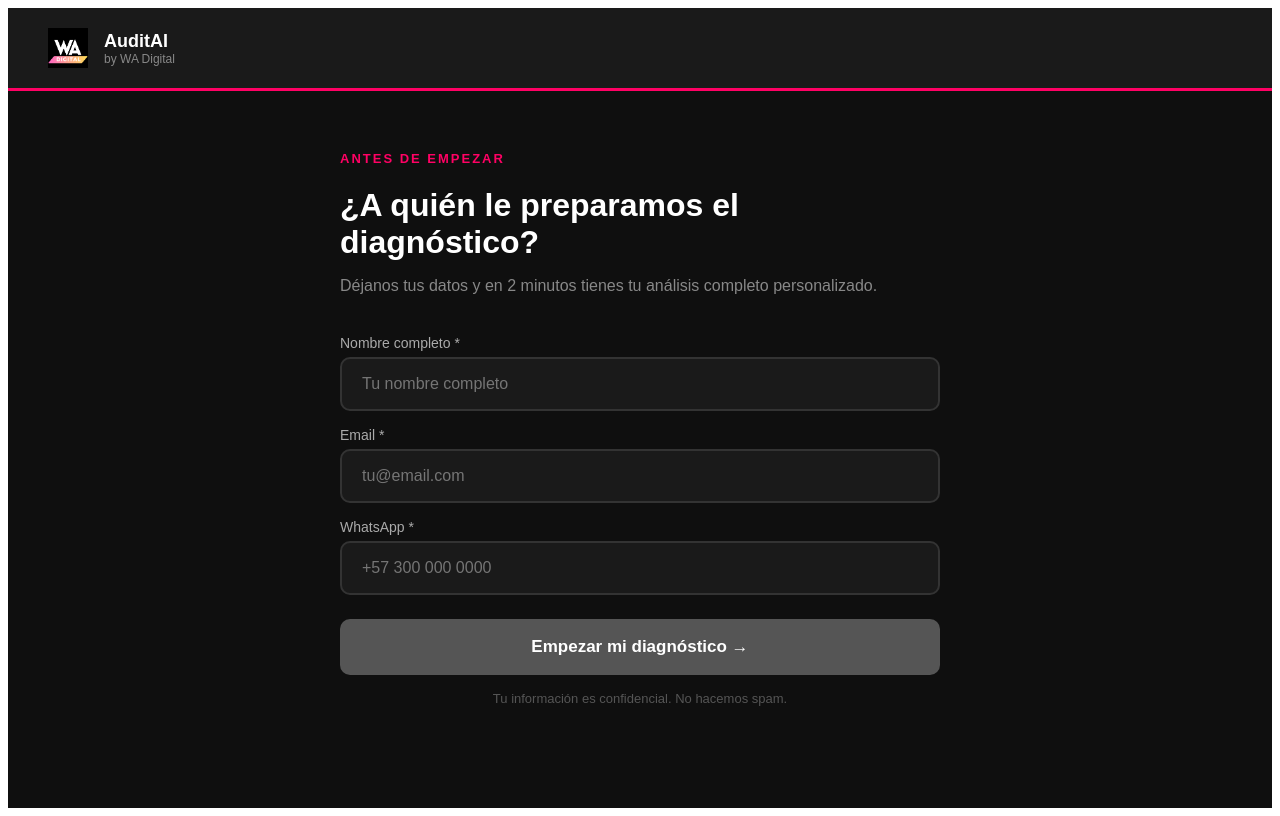
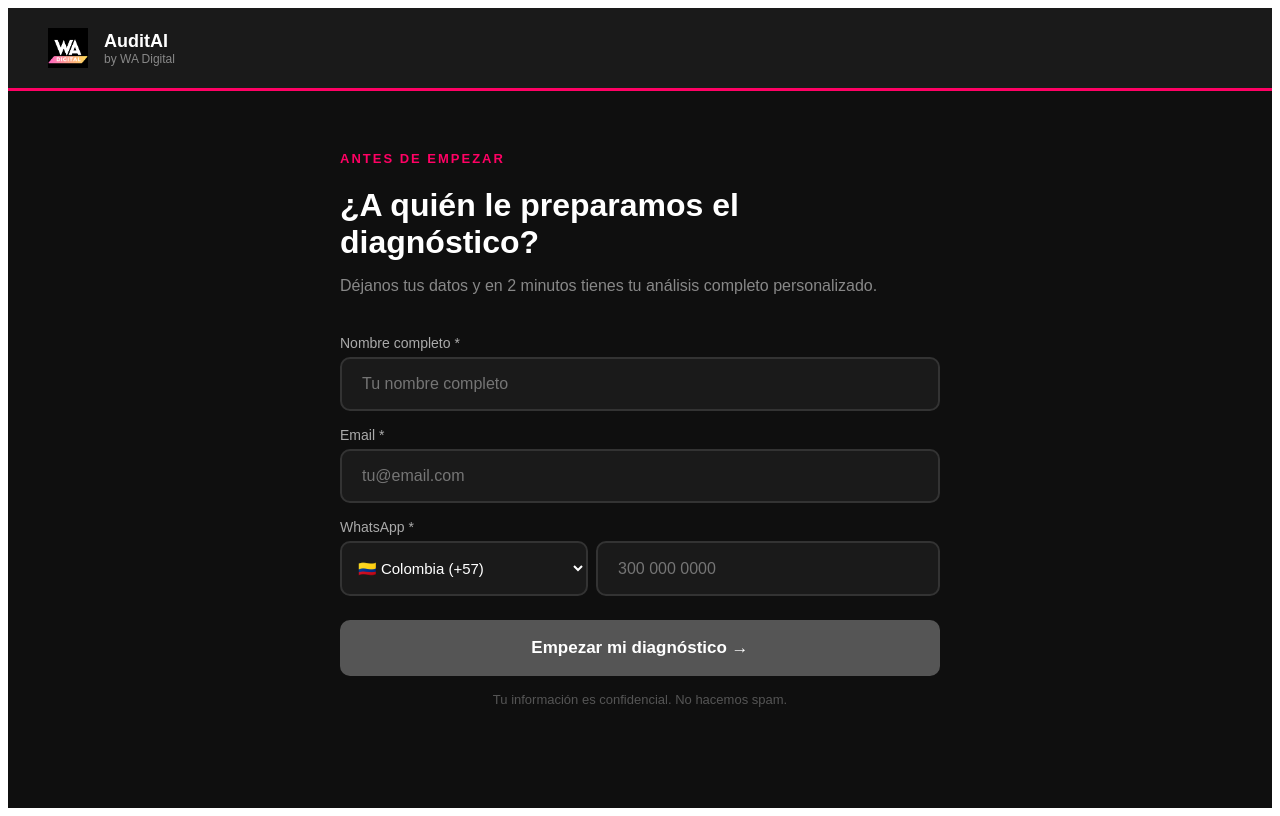
Before and after one commit to wadigitalco/funnel-day-auditor, a Next.js app: page / in a window 1280 px wide. Built offline with nearby package versions, Linux system fonts and the light colour scheme.

Commit message:
Update index.js

```diff
--- a/pages/index.js
+++ b/pages/index.js
@@ -1,8 +1,33 @@
 import { useState } from "react";
+
+const PAISES = [
+  { codigo: "+57", nombre: "🇨🇴 Colombia" },
+  { codigo: "+1", nombre: "🇺🇸 Estados Unidos" },
+  { codigo: "+52", nombre: "🇲🇽 México" },
+  { codigo: "+54", nombre: "🇦🇷 Argentina" },
+  { codigo: "+56", nombre: "🇨🇱 Chile" },
+  { codigo: "+51", nombre: "🇵🇪 Perú" },
+  { codigo: "+58", nombre: "🇻🇪 Venezuela" },
+  { codigo: "+593", nombre: "🇪🇨 Ecuador" },
+  { codigo: "+502", nombre: "🇬🇹 Guatemala" },
+  { codigo: "+503", nombre: "🇸🇻 El Salvador" },
+  { codigo: "+504", nombre: "🇭🇳 Honduras" },
+  { codigo: "+505", nombre: "🇳🇮 Nicaragua" },
+  { codigo: "+506", nombre: "🇨🇷 Costa Rica" },
+  { codigo: "+507", nombre: "🇵🇦 Panamá" },
+  { codigo: "+53", nombre: "🇨🇺 Cuba" },
+  { codigo: "+1-809", nombre: "🇩🇴 Rep. Dominicana" },
+  { codigo: "+595", nombre: "🇵🇾 Paraguay" },
+  { codigo: "+598", nombre: "🇺🇾 Uruguay" },
+  { codigo: "+591", nombre: "🇧🇴 Bolivia" },
+  { codigo: "+34", nombre: "🇪🇸 España" },
+  { codigo: "+55", nombre: "🇧🇷 Brasil" },
+];
 
 export default function Home() {
   const [step, setStep] = useState(1);
   const [lead, setLead] = useState({ nombre: "", email: "", whatsapp: "" });
+  const [codigoPais, setCodigoPais] = useState("+57");
   const [url, setUrl] = useState("");
   const [loading, setLoading] = useState(false);
   const [enviando, setEnviando] = useState(false);
@@ -18,7 +43,11 @@ export default function Home() {
       await fetch(MAKE_WEBHOOK, {
         method: "POST",
         headers: { "Content-Type": "application/json" },
-        body: JSON.stringify({ nombre: lead.nombre, email: lead.email, whatsapp: lead.whatsapp }),
+        body: JSON.stringify({
+          nombre: lead.nombre,
+          email: lead.email,
+          whatsapp: `${codigoPais} ${lead.whatsapp}`,
+        }),
       });
     } catch (e) {
       console.log("Webhook error:", e);
@@ -49,6 +78,13 @@ export default function Home() {
     }
   };
 
+  const labelStyle = {
+    display: "block",
+    fontSize: "14px",
+    color: "#aaa",
+    marginBottom: "6px",
+  };
+
   const inputStyle = {
     width: "100%",
     padding: "16px 20px",
@@ -60,13 +96,6 @@ export default function Home() {
     outline: "none",
     boxSizing: "border-box",
     marginBottom: "16px",
-  };
-
-  const labelStyle = {
-    display: "block",
-    fontSize: "14px",
-    color: "#aaa",
-    marginBottom: "6px",
   };
 
   return (
@@ -83,7 +112,7 @@ export default function Home() {
 
       <div style={{ maxWidth: "600px", margin: "60px auto", padding: "0 20px" }}>
 
-        {/* ─── PASO 1: Formulario de datos ─── */}
+        {/* ─── PASO 1: Formulario ─── */}
         {step === 1 && (
           <>
             <div style={{ fontSize: "13px", color: "#FF0164", fontWeight: "bold", letterSpacing: "2px", marginBottom: "12px" }}>
@@ -115,13 +144,45 @@ export default function Home() {
             />
 
             <label style={labelStyle}>WhatsApp *</label>
-            <input
-              type="text"
-              placeholder="+57 300 000 0000"
-              value={lead.whatsapp}
-              onChange={(e) => setLead({ ...lead, whatsapp: e.target.value })}
-              style={inputStyle}
-            />
+            <div style={{ display: "flex", gap: "8px", marginBottom: "16px" }}>
+              <select
+                value={codigoPais}
+                onChange={(e) => setCodigoPais(e.target.value)}
+                style={{
+                  padding: "16px 12px",
+                  borderRadius: "10px",
+                  border: "2px solid #333",
+                  background: "#1a1a1a",
+                  color: "#fff",
+                  fontSize: "15px",
+                  outline: "none",
+                  cursor: "pointer",
+                  minWidth: "180px",
+                }}
+              >
+                {PAISES.map((p) => (
+                  <option key={p.codigo} value={p.codigo}>
+                    {p.nombre} ({p.codigo})
+                  </option>
+                ))}
+              </select>
+              <input
+                type="tel"
+                placeholder="300 000 0000"
+                value={lead.whatsapp}
+                onChange={(e) => setLead({ ...lead, whatsapp: e.target.value })}
+                style={{
+                  flex: 1,
+                  padding: "16px 20px",
+                  borderRadius: "10px",
+                  border: "2px solid #333",
+                  background: "#1a1a1a",
+                  color: "#fff",
+                  fontSize: "16px",
+                  outline: "none",
+                }}
+              />
+            </div>
 
             <button
               onClick={handleLead}
```
